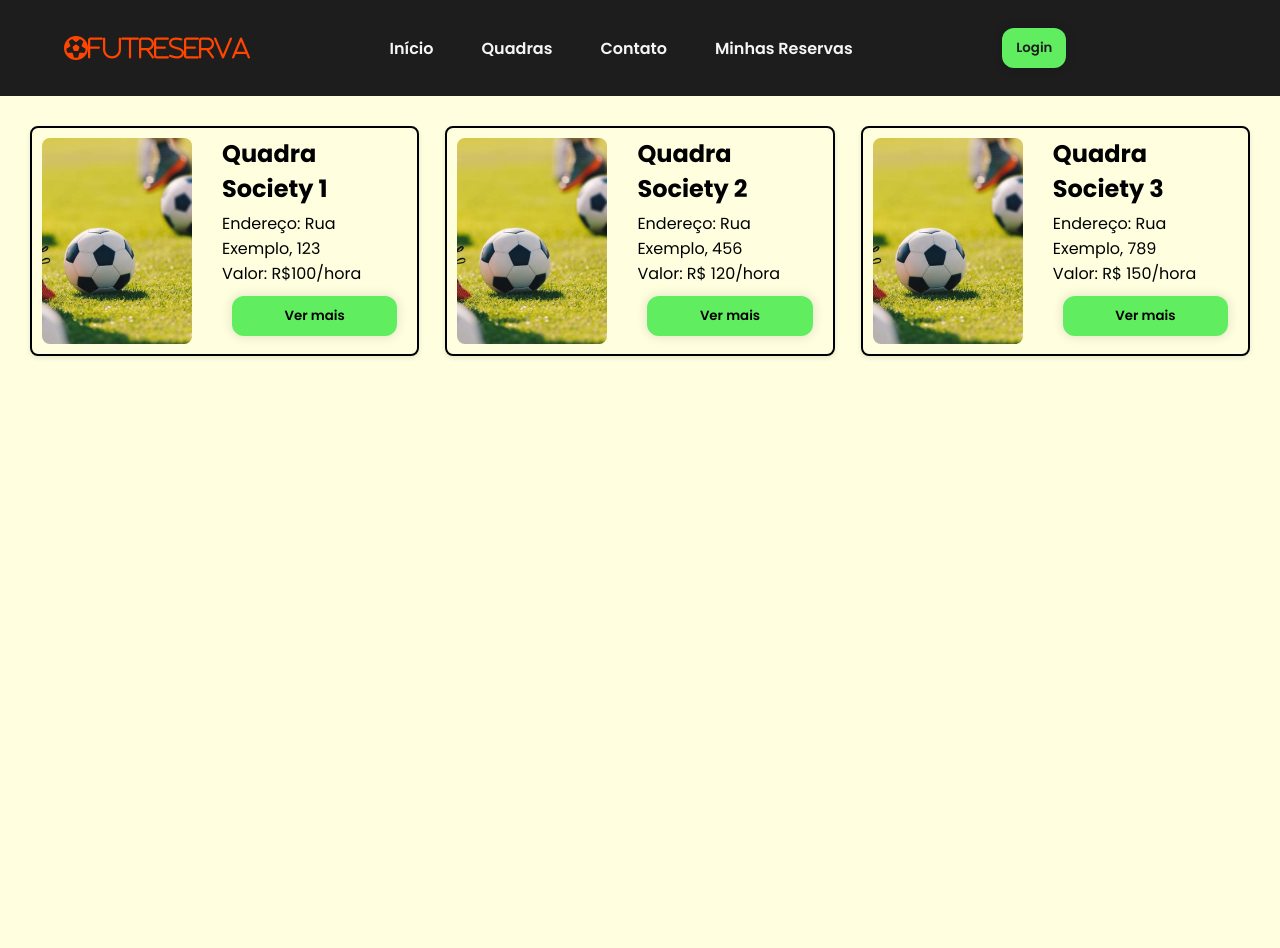
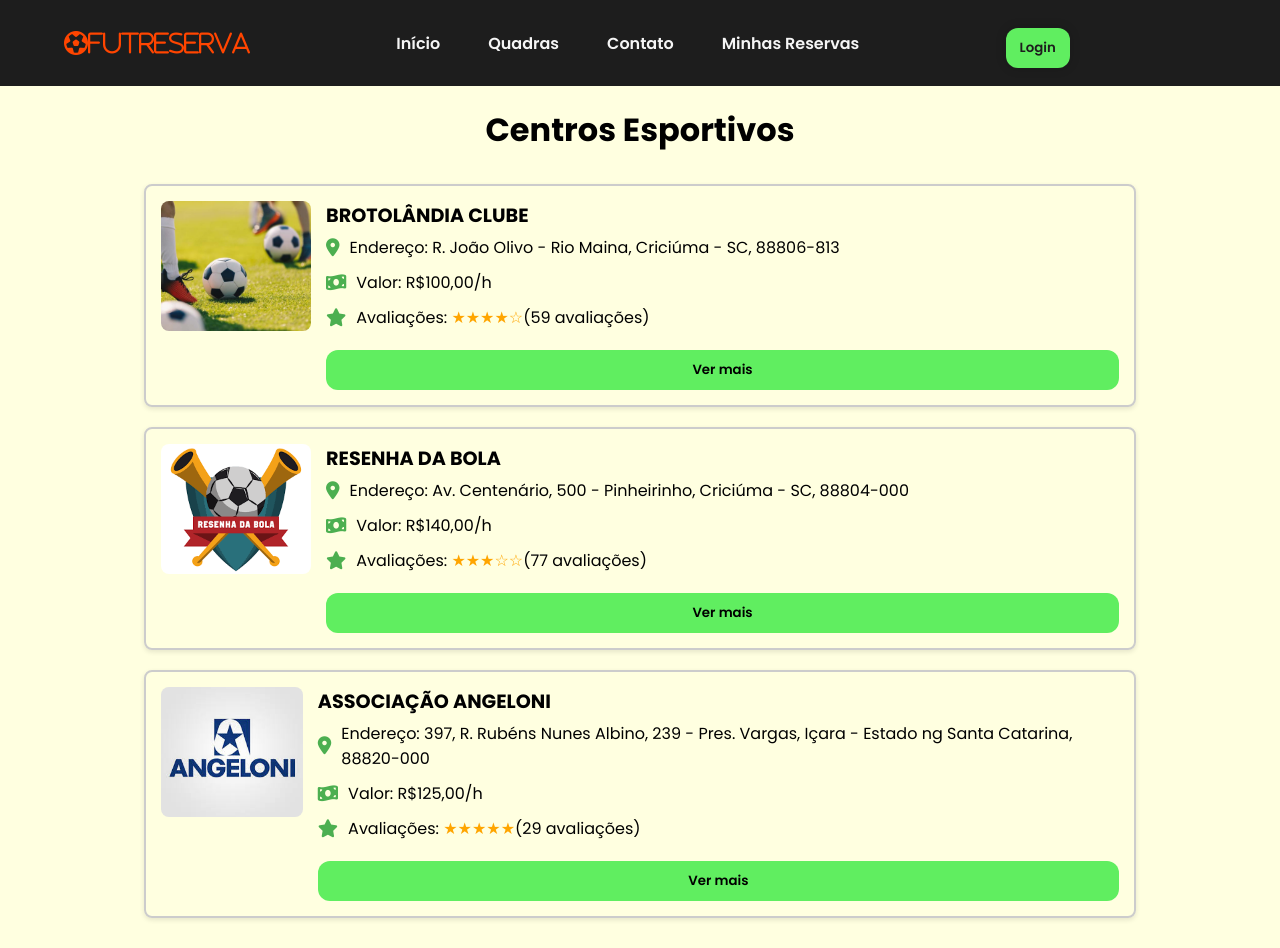
Before and after one commit to GabrielNart08/TCC, a PHP site: page /society.php in a window 1280 px wide. Before the commit the page ends 358 px from the top, so only its background shows below. Run offline with PHP 8.4, Linux system fonts and the light colour scheme; some libraries are stand-ins or nearby versions.

Commit message:
Avaliacoes

```diff
--- a/quadras.php
+++ b/quadras.php
@@ -78,10 +78,10 @@
     <div class="item">
         <a href="society.php">
             <div class="image-container">
-                <img src="img/futsalsociety.jpg" alt="society">
+                <img src="img/societyquad.jpg" alt="society">
                 <div class="overlay">
                     <h3>Quadra de Society</h3>
-                    <p>Lorem ipsum dolor sit amet, consectetur adipiscing elit.</p>
+                    <p>Perfeita para jogos entre amigos, com espaço amplo e gramado sintético de qualidade.</p>
                 </div>
             </div>
         </a>
@@ -92,7 +92,7 @@
                 <img src="img/futsalquad.jpg" alt="futsal">
                 <div class="overlay">
                     <h3>Quadra de Futsal</h3>
-                    <p>Lorem ipsum dolor sit amet, consectetur adipiscing elit.</p>
+                    <p>Ambiente fechado e piso ideal para jogadas rápidas e emocionantes partidas de futsal.</p>
                 </div>
             </div>
         </a>
--- a/society.php
+++ b/society.php
@@ -145,6 +145,26 @@
     color: #555;
 }
 
+.modal-detail {
+    display: flex;
+    align-items: center;
+    margin-bottom: 10px;
+}
+
+.modal-detail i {
+    margin-right: 10px;
+    color: #4CAF50;
+}
+
+.modal-detail p {
+    margin: 0;
+    font-size: 16px;
+}
+
+#modal-avaliacao-estrelas {
+    color: #FFD700;
+}
+
     </style>
 </head>
 <body>
@@ -201,35 +221,65 @@
 
 
 </header>
-
+<h1>Centros Esportivos</h1>
 <div class="quadras-container">
     <div class="quadra">
         <img src="img/society.jpg" alt="Quadra Society 1" class="foto">
         <div class="detalhes">
-            <h2 class="nome">Quadra Society 1</h2>
-            <p>Endereço: Rua Exemplo, 123</p>
-            <p>Valor: R$100/hora</p>
-            <button class="ver-mais" data-nome="Quadra Society 1" data-endereco="Rua Exemplo, 123" data-valor="R$ 100/hora" data-imagem="img/society.jpg">Ver mais</button>
+            <h2 class="nome">BROTOLÂNDIA CLUBE</h2>
+            <div class="info">
+                <i class="fa-solid fa-location-dot"></i>
+                <p> Endereço: R. João Olivo - Rio Maina, Criciúma - SC, 88806-813</p>
+            </div>
+            <div class="info">
+                <i class="fa-solid fa-money-bill-wave"></i>
+                <p>Valor: R$100,00/h</p>
+            </div>
+            <div class="info">
+                <i class="fa-solid fa-star"></i>
+                <p>Avaliações: <span class="avaliacao">★★★★☆</span>(59 avaliações)</p>
+            </div>
+            <button class="ver-mais" data-nome="BROTOLÂNDIA CLUBE" data-endereco="Rua Exemplo, 123" data-valor="R$ 100,00/h" data-imagem="img/society.jpg">Ver mais</button>
         </div>
     </div>
 
     <div class="quadra">
-        <img src="img/society.jpg" alt="Quadra Society 2" class="foto">
+        <img src="img/resenha.png" alt="Quadra Society 2" class="foto">
         <div class="detalhes">
-            <h2 class="nome">Quadra Society 2</h2>
-            <p>Endereço: Rua Exemplo, 456</p>
-            <p>Valor: R$ 120/hora</p>
-            <button class="ver-mais" data-nome="Quadra Society 2" data-endereco="Rua Exemplo, 456" data-valor="R$ 120/hora" data-imagem="img/society.jpg">Ver mais</button>
+            <h2 class="nome">RESENHA DA BOLA</h2>
+            <div class="info">
+                <i class="fa-solid fa-location-dot"></i>
+                <p> Endereço: Av. Centenário, 500 - Pinheirinho, Criciúma - SC, 88804-000</p>
+            </div>
+            <div class="info">
+                <i class="fa-solid fa-money-bill-wave"></i>
+                <p>Valor: R$140,00/h</p>
+            </div>
+            <div class="info">
+                <i class="fa-solid fa-star"></i>
+                <p>Avaliações: <span class="avaliacao">★★★☆☆</span>(77 avaliações)</p>
+            </div>
+            <button class="ver-mais" data-nome="RESENHA DA BOLA" data-endereco="Rua Exemplo, 456" data-valor="R$ 140,00/h" data-imagem="img/society.jpg">Ver mais</button>
         </div>
     </div>
 
     <div class="quadra">
-        <img src="img/society.jpg" alt="Quadra Society 3" class="foto">
+        <img src="img/angeloni.jpg" alt="Quadra Society 3" class="foto">
         <div class="detalhes">
-            <h2 class="nome">Quadra Society 3</h2>
-            <p>Endereço: Rua Exemplo, 789</p>
-            <p>Valor: R$ 150/hora</p>
-            <button class="ver-mais" data-nome="Quadra Society 3" data-endereco="Rua Exemplo, 789" data-valor="R$ 150/hora" data-imagem="img/society.jpg">Ver mais</button>
+            <h2 class="nome">ASSOCIAÇÃO ANGELONI</h2>
+            <div class="info">
+                <i class="fa-solid fa-location-dot"></i>
+                <p> Endereço: 397, R. Rubéns Nunes Albino, 239 - Pres. Vargas, Içara - Estado ng Santa Catarina, 88820-000</p>
+            </div>
+            <div class="info">
+                <i class="fa-solid fa-money-bill-wave"></i>
+                <p>Valor: R$125,00/h</p>
+            </div>
+            <div class="info">
+                <i class="fa-solid fa-star"></i>
+                <p>Avaliações: <span class="avaliacao">★★★★★</span>(29 avaliações)</p>
+            </div>
+            <button class="ver-mais" data-nome="ASSOCIAÇÃO ANGELONI" data-endereco="Rua Exemplo, 789" data-valor="R$ 125,00/h" data-imagem="img/society.jpg">Ver mais</button>
         </div>
     </div>
 </div>
@@ -238,24 +288,36 @@
     <div class="modal-content">
         <span class="close">&times;</span>
 
-
         <div class="swiper-container modal-image">
             <div class="swiper-wrapper">
-
                 <div class="swiper-slide"><img src="img/society.jpg" alt="Imagem 1"></div>
                 <div class="swiper-slide"><img src="img/futsalquad.jpg" alt="Imagem 2"></div>
                 <div class="swiper-slide"><img src="img/futsalsociety.jpg" alt="Imagem 3"></div>
             </div>
-
             <div class="swiper-button-next"></div>
             <div class="swiper-button-prev"></div>
         </div>
 
-
         <div class="modal-info">
             <h2 id="modal-nome">Detalhes da Quadra</h2>
-            <p id="modal-endereco"></p>
-            <p id="modal-valor"></p>
+
+            <!-- Endereço com ícone -->
+            <div class="modal-detail">
+                <i class="fa-solid fa-location-pin"></i>
+                <p id="modal-endereco"></p>
+            </div>
+
+            <!-- Valor com ícone -->
+            <div class="modal-detail">
+                <i class="fa-solid fa-dollar-sign"></i>
+                <p id="modal-valor"></p>
+            </div>
+
+            <!-- Novas informações sobre avaliações -->
+            <div class="modal-detail">
+                <i class="fa-solid fa-star"></i>
+                <p id="modal-avaliacoes">Avaliações: <span id="modal-avaliacao-estrelas">★★★★☆</span></p>
+            </div>
 
             <div class="horarios">
                 <h3>Horários:</h3>
@@ -275,6 +337,7 @@
         </div>
     </div>
 </div>
+
 <script>
 document.addEventListener('DOMContentLoaded', function() {
     var sidebar = document.getElementById('sidebar');
--- a/styles/home.css
+++ b/styles/home.css
@@ -60,6 +60,11 @@
 }
 
 #banner img {
-    height: 100%;
-    width: fit-content;
+    width: 38vw;
+    height: auto;
+    border-radius: 18px;
+    box-shadow: 10px 10px 20px rgba(255, 165, 0, 0.7);
+    margin-left: auto;
+    margin-right: 0;
+    display: block;
 }
--- a/styles/quadra.css
+++ b/styles/quadra.css
@@ -65,4 +65,5 @@
   .overlay p {
     font-size: 14px;
     margin: 5px 0 0;
+    text-align: center;
   }
--- a/styles/quadras.css
+++ b/styles/quadras.css
@@ -2,49 +2,37 @@
     font-family: Poppins, sans-serif;
 }
 
+h1 {
+    text-align: center;
+    margin-top: 20px;
+    font-size: 2em;
+}
+
+.quadras-container {
+    display: flex;
+    flex-direction: column;
+    justify-content: flex-start;
+    align-items: center;
+    padding: 20px;
+}
+
 .quadra {
     display: flex;
-    margin: 20px;
+    flex-direction: row;
+    margin: 10px 0;
+    padding: 15px;
+    border: 2px solid #ccc;
+    border-radius: 8px;
+    width: 80%;
+    box-shadow: 0 2px 5px rgba(0, 0, 0, 0.1);
 }
 
 .foto {
     width: 150px;
-    height: 100px;
+    height: 130px;
     object-fit: cover;
-}
-
-.detalhes {
-    margin-left: 20px;
-}
-
-.nome {
-    font-weight: bold;
-}
-.quadras-container {
-    display: flex;
-    flex-wrap: wrap;
-    justify-content: space-between;
-    padding: 20px;
-}
-
-.quadra {
-    border: 2px solid black;
     border-radius: 8px;
-    margin: 10px;
-    padding: 10px;
-    width: calc(33% - 20px);
-    box-shadow: 0 2px 5px rgba(0, 0, 0, 0.1);
-    display: flex;
-    height: 230px;
-
-}
-
-.foto {
-    width: 150px;
-    height: 100%;
-    border-radius: 8px;
-    object-fit: cover;
-    margin-right: 10px;
+    margin-right: 15px;
 }
 
 .detalhes {
@@ -56,25 +44,38 @@
 
 .nome {
     font-weight: bold;
+    font-size: 1.2em;
     margin-bottom: 5px;
 }
 
-button{
-    margin: 10px;
+button {
+    margin: 10px 0 0;
+    padding: 10px 14px;
+    background-color: rgb(96, 238, 96);
     border: none;
-    display: flex;
-    align-items: center;
-    justify-content: center;
-    background-color: rgb(96, 238, 96);
     border-radius: 12px;
-    padding: 10px 14px;
     font-weight: 600;
-    box-shadow:  0px 0px 10px 2px rgba(0, 0, 0, 0.1);
     cursor: pointer;
     transition: background-color .3s ease;
 }
 
 button:hover {
     background-color: rgb(45, 199, 45);
+}
 
+.info {
+    display: flex;
+    align-items: center;
+    margin-bottom: 10px;
 }
+
+.info i {
+    font-size: 18px;
+    margin-right: 10px;
+    color: #4CAF50;
+}
+
+.avaliacao {
+    font-size: 16px;
+    color: #FFA500;
+}
```
Also changed, not shown: contatos.php (+4 -4 lines), index.php (+4 -5 lines), painel-admin.php (+4 -5 lines), img/angeloni.jpg (added), img/futsalquad.jpg, img/inicio.jpg (added), img/resenha.png (added), img/societyquad.jpg (added), uploads/DSCF2623.JPG (deleted).
